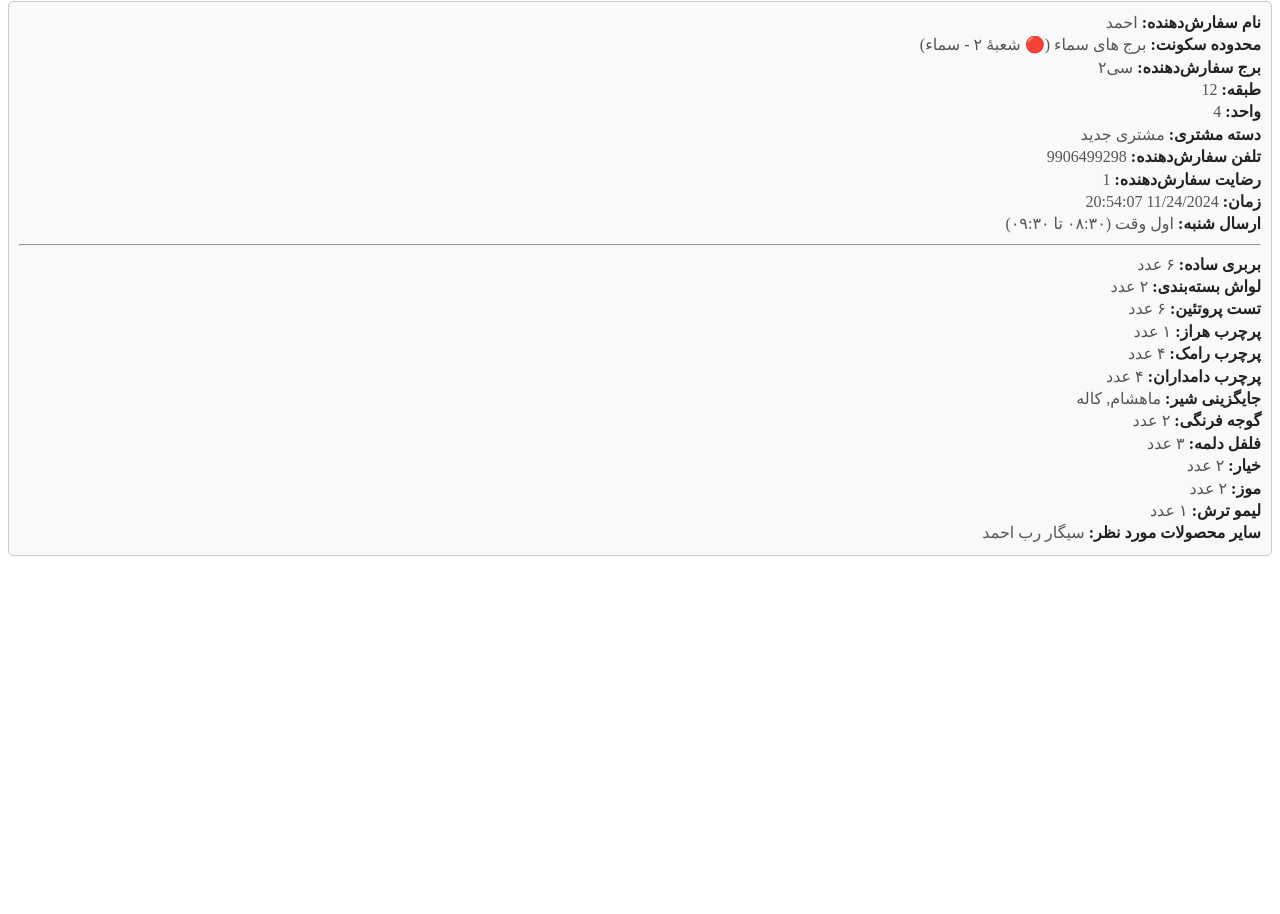
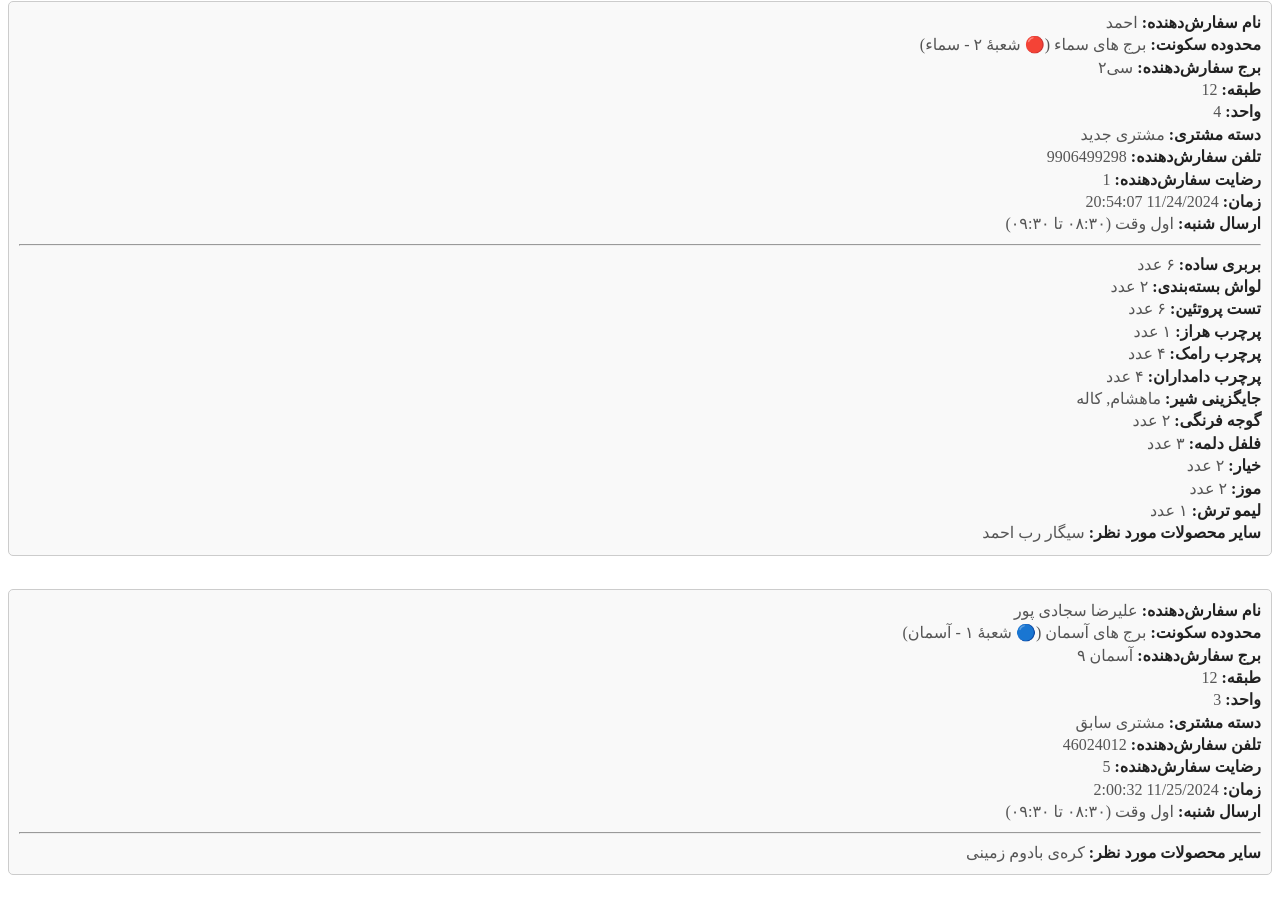
Before and after one commit to Jhogio/2lfin-panel, a plain HTML site: page days_of_the_week/SAT.html in a window 1280 px wide. Shown: the part 713-1627 px from the top of the page. Before the commit the page ends 1310 px from the top, so only its background shows below. Drawn offline with Linux system fonts and the light colour scheme.

Commit message:
2024-11-25 02:01:36

```diff
--- a/days_of_the_week/SAT.html
+++ b/days_of_the_week/SAT.html
@@ -96,3 +96,17 @@
         </div>
         <br>
         </div></body></html>
+        <div class="row">
+            <div class="row-content"><span class="key">نام سفارش‌دهنده:</span> علیرضا سجادی پور<br>
+<span class="key">محدوده سکونت:</span> برج های آسمان (🔵 شعبهٔ ۱ - آسمان)<br>
+<span class="key">برج سفارش‌دهنده:</span> آسمان ۹<br>
+<span class="key">طبقه:</span> 12<br>
+<span class="key">واحد:</span> 3<br>
+<span class="key">دسته مشتری:</span> مشتری سابق<br>
+<span class="key">تلفن سفارش‌‌دهنده:</span> 46024012<br>
+<span class="key">رضایت سفارش‌دهنده:</span> 5<br>
+<span class="key">زمان:</span> 11/25/2024 2:00:32<br>
+<span class="key">ارسال شنبه:</span> اول وقت (۰۸:۳۰ تا ۰۹:۳۰)<br><hr><span class="key">سایر محصولات مورد نظر:</span> کره‌ی بادوم زمینی<br></div>
+        </div>
+        <br>
+        </div></body></html>
```
